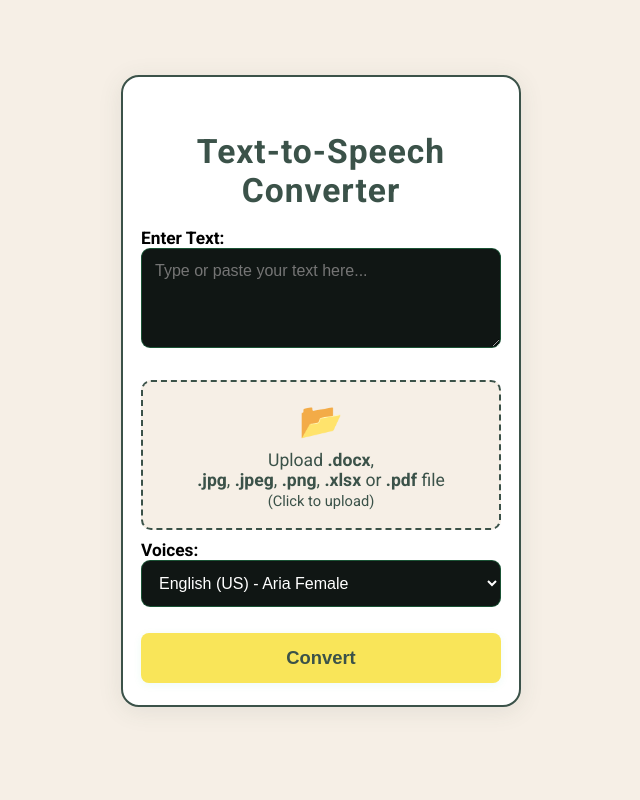
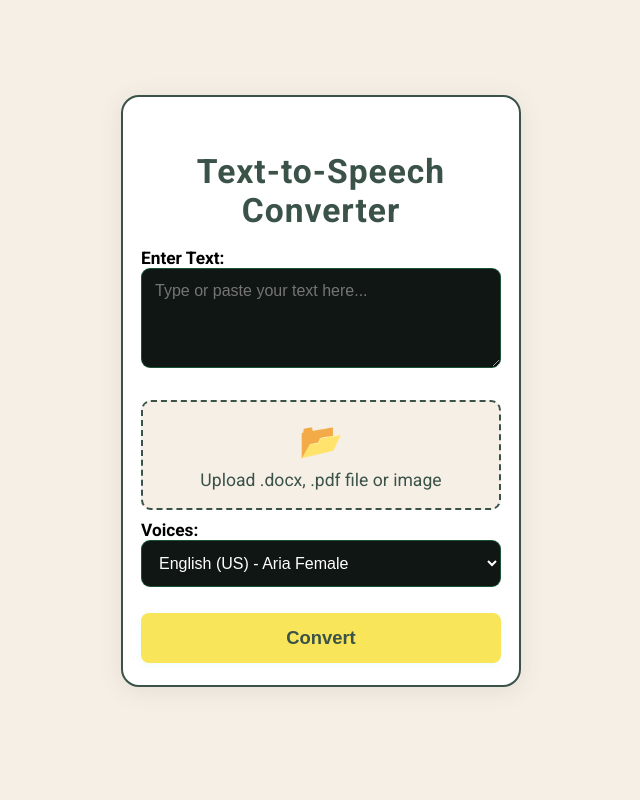
Before and after one commit to Maimuna-Bature/Online-TTS_SYSTEM, a Flask app: page / in a window 1280 px wide. Shown: the whole page, without its empty margins (319-959 px from the left). Run offline with Flask 3, Linux system fonts and the light colour scheme.

Commit message:
removed a feature

```diff
--- a/app.py
+++ b/app.py
@@ -98,8 +98,8 @@ def index():
                 error_message = "File too large. Please upload a file smaller than 25MB."
             else:
                 file_extension = os.path.splitext(uploaded_file.filename)[1].lower()
-                if file_extension not in ['.docx', '.pdf', '.xlsx', '.jpg', '.jpeg', '.png']:
-                    error_message = "Unsupported file type. Please upload a .docx, .pdf, .xlsx, .jpg, or .png file."
+                if file_extension not in ['.docx', '.pdf', '.jpg', '.jpeg', '.png']:
+                    error_message = "Unsupported file type. Please upload a .docx, .pdf, .jpg, or .png file."
                 else:
                     temp_upload_path = os.path.join(mAUDIO_UPLOAD_TEMP_DIR, uploaded_file.filename)
                     uploaded_file.save(temp_upload_path)
@@ -142,17 +142,6 @@ def index():
                                 processed_text = process_text_for_speech(raw_text)
                             except Exception as e:
                                 error_message = f"Error processing PDF: {e}"
-                        elif file_extension == '.xlsx':
-                            import openpyxl
-                            wb = openpyxl.load_workbook(temp_upload_path, data_only=True)
-                            text_chunks = []
-                            for sheet in wb.worksheets:
-                                for row in sheet.iter_rows(values_only=True):
-                                    row_text = ', '.join(str(cell) for cell in row if cell)
-                                    if row_text:
-                                        text_chunks.append(row_text)
-                            raw_text = '. '.join(text_chunks)
-                            processed_text = process_text_for_speech(raw_text)
                         elif file_extension in ['.jpg', '.jpeg', '.png']:
                             from PIL import Image
                             import pytesseract
--- a/requirements.txt
+++ b/requirements.txt
@@ -3,6 +3,5 @@ edge-tts
 gunicorn
 docx
 pdfminer.six
-openpyxl
 pytesseract
 pillow
--- a/templates/index.html
+++ b/templates/index.html
@@ -17,11 +17,10 @@
                 <div class="upload-section">
                     <label for="file" class="upload-label" id="upload-label">
                         <span class="upload-icon">&#128194;</span>
-                        <span id="upload-text">
-                            Upload <b>.docx</b>, <br><b>.jpg</b>, <b>.jpeg</b>, <b>.png</b>, <b>.xlsx</b> or <b>.pdf</b> file<br>
-                            <small>(Click to upload)</small>
+                        <span id="upload-text" class="upload-text">
+                            Upload .docx, .pdf file or image
                         </span>
-                        <input type="file" id="file" name="file" accept=".docx,.pdf,.xlsx,.jpg,.jpeg,.png" hidden>
+                        <input type="file" id="file" name="file" accept=".docx,.pdf,.jpg,.jpeg,.png" hidden>
                     </label>
                 </div>
                 <!-- Add this div for file size indicator -->
```
